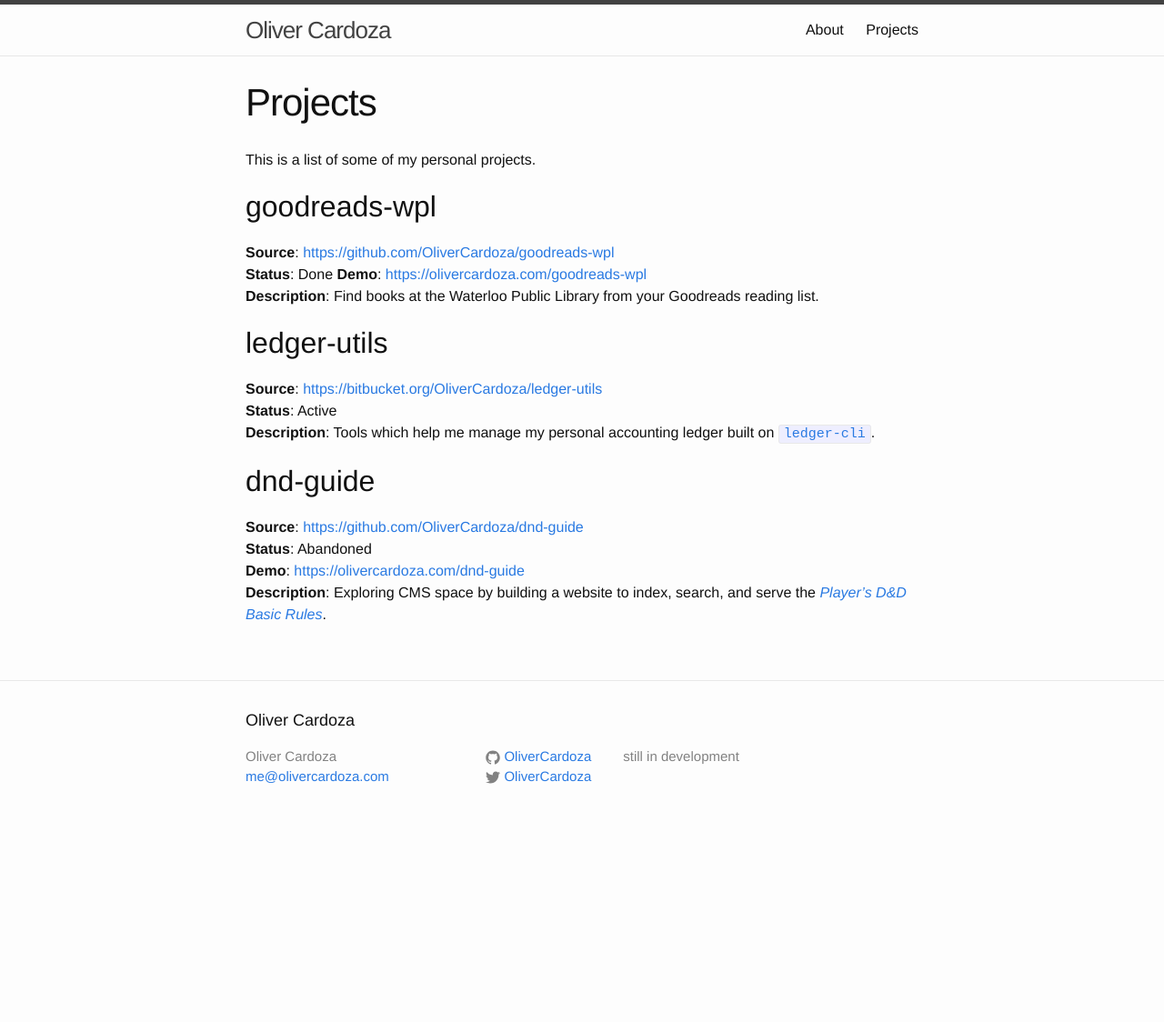
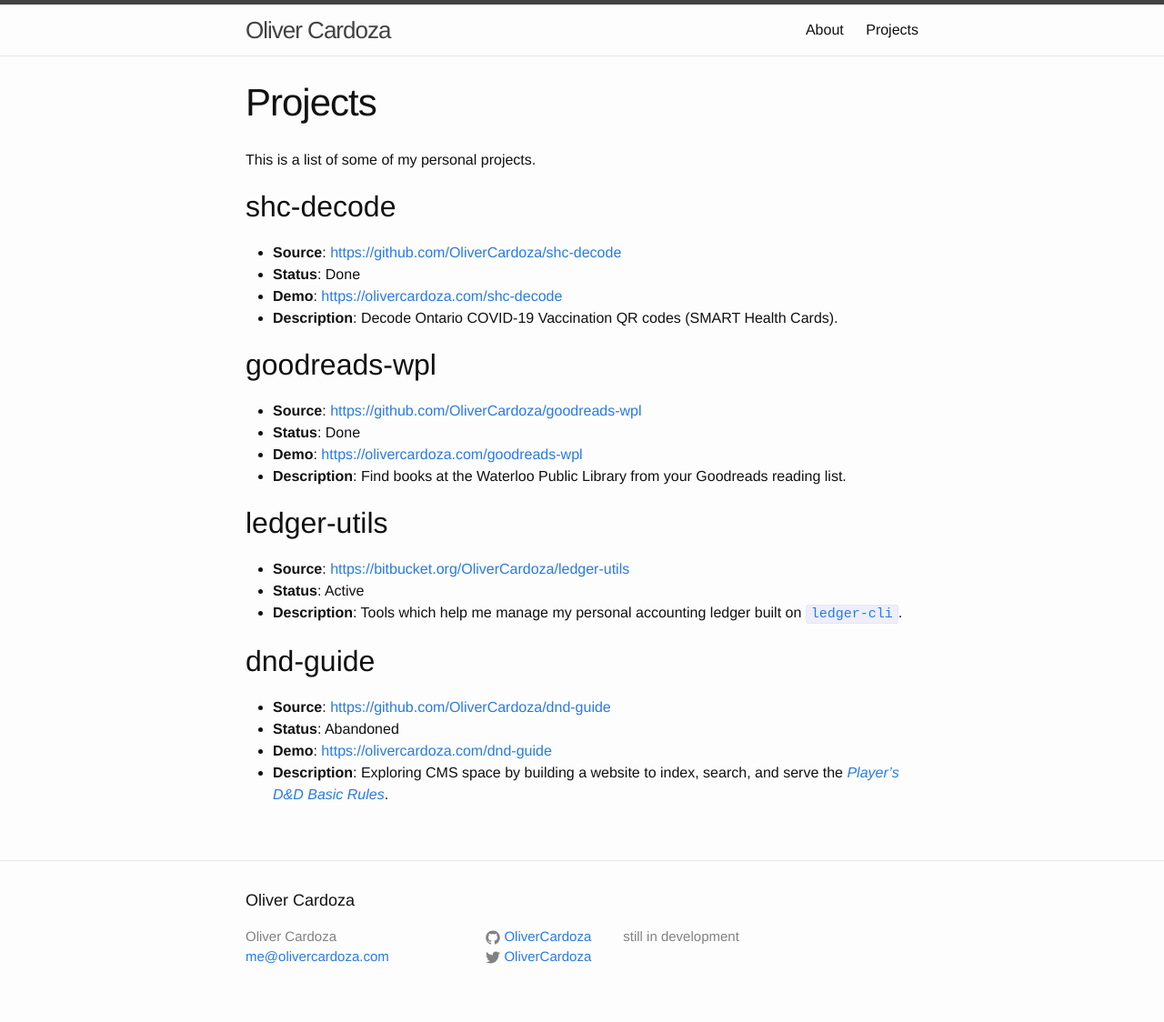
Before and after one commit to OliverCardoza/OliverCardoza.github.io, a Jekyll site: the page built from projects.md, in a window 1280 px wide. Shown: the whole page at 91% size. Built offline with Jekyll 4.4.1, drawn with Linux system fonts in a browser that asks for light colours; before the commit the page ends 926 px from its top, so only the background shows below that.

Commit message:
Add shc-decode to projects and update format.

```diff
--- a/projects.md
+++ b/projects.md
@@ -5,23 +5,29 @@
 ---
 This is a list of some of my personal projects.
 
+## shc-decode
+* **Source**: <https://github.com/OliverCardoza/shc-decode>
+* **Status**: Done
+* **Demo**: <https://olivercardoza.com/shc-decode>
+* **Description**: Decode Ontario COVID-19 Vaccination QR codes (SMART Health Cards).
+
 ## goodreads-wpl
-**Source**: <https://github.com/OliverCardoza/goodreads-wpl> \\
-**Status**: Done
-**Demo**: <https://olivercardoza.com/goodreads-wpl> \\
-**Description**: Find books at the Waterloo Public Library from your Goodreads
+* **Source**: <https://github.com/OliverCardoza/goodreads-wpl>
+* **Status**: Done
+* **Demo**: <https://olivercardoza.com/goodreads-wpl>
+* **Description**: Find books at the Waterloo Public Library from your Goodreads
 reading list.
 
 ## ledger-utils
-**Source**: <https://bitbucket.org/OliverCardoza/ledger-utils> \\
-**Status**: Active \\
-**Description**: Tools which help me manage my personal accounting ledger built
+* **Source**: <https://bitbucket.org/OliverCardoza/ledger-utils>
+* **Status**: Active
+* **Description**: Tools which help me manage my personal accounting ledger built
 on [`ledger-cli`](http://ledger-cli.org/).
 
 ## dnd-guide
-**Source**: <https://github.com/OliverCardoza/dnd-guide> \\
-**Status**: Abandoned \\
-**Demo**: <https://olivercardoza.com/dnd-guide> \\
-**Description**: Exploring CMS space by building a website to index, search,
+* **Source**: <https://github.com/OliverCardoza/dnd-guide>
+* **Status**: Abandoned
+* **Demo**: <https://olivercardoza.com/dnd-guide>
+* **Description**: Exploring CMS space by building a website to index, search,
 and serve the [*Player's D&D Basic Rules*](
 http://dnd.wizards.com/articles/features/basicrules).
```
